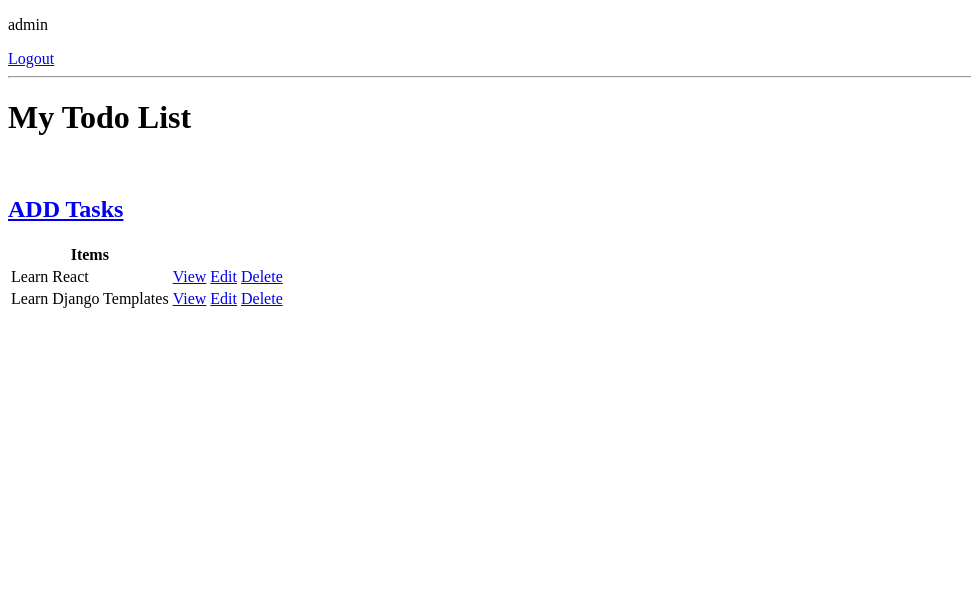
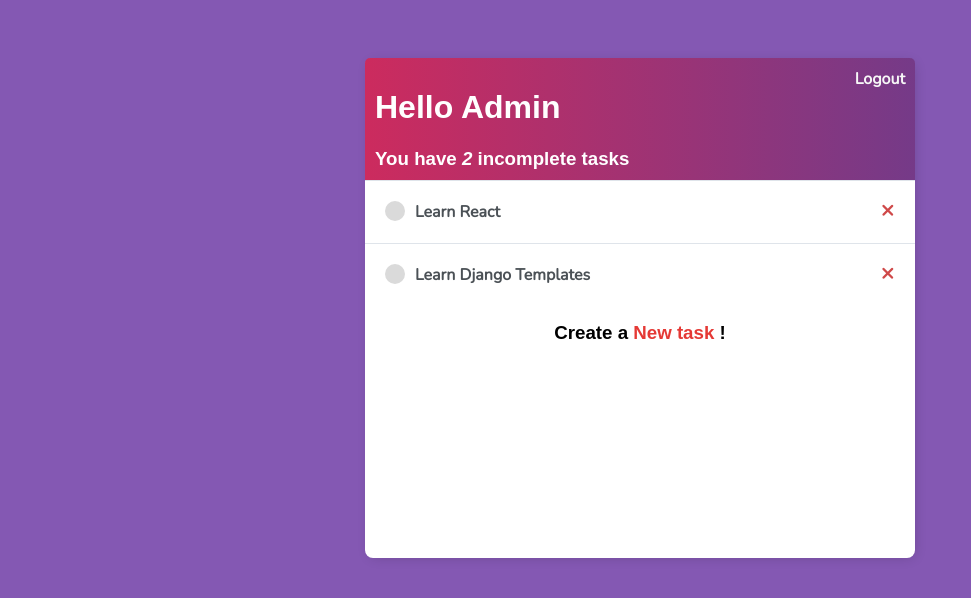
Before and after one commit to avidev-creator/djangoTodolist, a Django app: page / in a window 1280 px wide. Shown: the top 598 px of the page, without its empty margins (0-971 px from the left). Run offline with Django 4.2, Linux system fonts and the light colour scheme; a user stored in the database is signed in; data comes from the database, SQL or seed files in the repository.

Commit message:
final commit
this time with styling

```diff
--- /dev/null
+++ b/Todolist/back/todo_backend/api/static/main.css
@@ -0,0 +1,182 @@
+body {
+  background-color: #8458B3;
+  font-family: 'Nunito', sans-serif;
+  padding-top: 50px;
+}
+
+h1,
+h2,
+h3,
+h4,
+h5,
+h6
+  {
+  font-family: 'Raleway', sans-serif;
+}
+
+a,
+p {
+  color: #4b5156
+}
+
+a {
+  font-weight: 600;
+}
+
+.container {
+  max-width: 550px;
+  margin: auto;
+  background-color: #fff;
+  -webkit-box-shadow: 2px 2px 13px -4px rgba(0, 0, 0, 0.21);
+  box-shadow: 2px 2px 13px -4px rgba(0, 0, 0, 0.21);
+  border-radius: 8px;
+  height: 500px;
+}
+
+input {
+  outline: none;
+  border: none;
+}
+
+.header-bar {
+  display: flex;
+  justify-content: space-between;
+  color: #fff;
+  padding: 10px;
+  border-radius: 5px 5px 0 0;
+  background: linear-gradient(90deg, #cc2b5e  0%,  #753a88 100%);
+}
+
+.header-bar a {
+  color: rgb(247, 247, 247);
+  text-decoration: none;
+}
+
+.task-wrapper {
+  display: flex;
+  align-items: center;
+  justify-content: space-between;
+  background-color: #fff;
+  border-top: 1px solid #dfe4ea;
+  overflow: hidden;
+}
+
+.task-title {
+  display: flex;
+  padding: 20px;
+}
+
+.task-title a {
+  text-decoration: none;
+  color: #4b5156;
+  margin-left: 10px;
+}
+
+.task-complete-icon {
+  height: 20px;
+  width: 20px;
+  background-color: rgb(105, 192, 105);
+  border-radius: 50%;
+}
+
+.task-incomplete-icon {
+  height: 20px;
+  width: 20px;
+  background-color: rgb(218, 218, 218);
+  border-radius: 50%;
+}
+
+.delete-link {
+  text-decoration: none;
+  font-weight: 900;
+  color: #cf4949;
+  font-size: 22px;
+  line-height: 0;
+  padding: 20px 21px;
+}
+
+/*Handle Classes*/
+
+.handle {
+  display: inline-block;
+  padding: 20px 16px;
+  cursor: grab;
+  user-select: none;
+}
+
+.handle:after,
+.handle:before {
+  display: block;
+  content: "";
+}
+
+.handle:active,
+.handle:active:before,
+.handle:active:after {
+  cursor: grabbing;
+}
+
+.dropArea {
+  background-color: #f1f2f6;
+  color: black;
+  border: #ced6e0 1px solid;
+}
+
+.selectedTask {
+  opacity: 0.6;
+}
+
+
+#add-link {
+  color: #EB796F;
+  text-decoration: none;
+  font-size: 42px;
+  text-shadow: 1px 1px #81413b;
+}
+
+#search-add-wrapper {
+  display: flex;
+  justify-content: space-between;
+  align-items: center;
+  padding: 20px;
+}
+
+@media screen and (max-width:320px) {
+  #search-add-wrapper {
+      padding: 10px;
+  }
+}
+
+input[type=text],
+input[type=password],
+textarea {
+  border: 1px solid #757575;
+  border-radius: 5px;
+  padding: 10px;
+  width: 90%;
+}
+
+label {
+  padding-top: 10px !important;
+  display: block;
+}
+
+::placeholder {
+  font-weight: 300;
+  opacity: 0.5;
+}
+
+.button {
+  border: 1px solid #757575;
+  background-color: #FFF;
+  color: #EB796F;
+  padding: 10px;
+  font-size: 14px;
+  border-radius: 5px;
+  cursor: pointer;
+  text-decoration: none;
+}
+
+.card-body {
+  padding: 20px;
+}
--- /dev/null
+++ b/Todolist/back/todo_backend/api/templates/api/main.html
@@ -0,0 +1,21 @@
+{% load static %}
+
+<!DOCTYPE html>
+<html lang="en">
+
+<head>
+  <meta charset="utf-8">
+  <meta http-equiv="X-UA-Compatible" content="IE=edge">
+  <title>To Do App</title>
+  <meta name="description" content="">
+  <meta name="viewport" content="width=device-width, initial-scale=1">
+  <link rel="preconnect" href="https://fonts.gstatic.com">
+  <link href="https://fonts.googleapis.com/css2?family=Nunito:wght@200&display=swap" rel="stylesheet">
+  <link rel="stylesheet" href="{% static 'main.css' %}" />
+</head>
+
+<body>
+  <div class="container">{% block content %} {% endblock content %}</div>
+</body>
+
+</html>
--- a/Todolist/back/todo_backend/api/templates/api/task_list.html
+++ b/Todolist/back/todo_backend/api/templates/api/task_list.html
@@ -1,40 +1,44 @@
-<!DOCTYPE html>
-<html lang="en">
-<head>
-    <meta charset="UTF-8">
-    <meta name="viewport" content="width=device-width, initial-scale=1.0">
-    <title>Todo List App</title>
-</head>
-<body>
+{% extends 'api/main.html' %}
+{% block content %}
+
+
+<div class="header-bar">
+    <div>
+        <h1>Hello {{request.user|title}}</h1>
+        <h3 style="margin:0">You have <i>{{count}}</i> incomplete task{{ count|pluralize:"s" }}</h3>
+    </div>
 
     {% if request.user.is_authenticated %}
-        <p>{{request.user}}</p>
-        <a href="{% url 'logout' %}">Logout</a>
-    {% else %}
-        <a href="{% url 'login' %}">Login</a>
-    {% endif %}
+    <a href="{% url 'logout' %}">Logout</a> {% else %}
+    <a href="{% url 'login' %}">Login</a> {% endif %}
+</div>
 
-    <hr>
-    <h1>My Todo List</h1>
-    <br>
-    <h2><a href="{% url 'task-create' %}">ADD Tasks</a></h2>
-    <table>
-        <tr>
-            <th>Items</th>
-            <th></th>
-            <th></th>
-            <th></th>
-        </tr>
-        {% for task in tasks %}
-            <tr>
-                <td>{{task.title}}</td>
-                <td><a href="{% url 'task' task.id %}">View</a></td>
-                <td><a href="{% url 'task-update' task.id %}">Edit</a></td>
-                <td><a href="{% url 'task-delete' task.id %}">Delete</a></td>
-            </tr>
-            {% empty %}
-                <h3>No Items In List</h3>
-        {% endfor %}
-    </table>
-</body>
-</html>
+
+<div id="tasklist" class="task-items-wrapper">
+    {% for task in tasks %}
+    <div class="task-wrapper" data-position="{{task.pk}}">
+        <div class="task-title">
+            {% if task.complete %}
+            <div class="task-complete-icon"></div>
+            <i><s><a href="{% url 'task-update' task.id %}">{{task}}</a></s></i> {% else %}
+            <div class="task-incomplete-icon"></div>
+            <a href="{% url 'task-update' task.id %}">{{task}}</a> {% endif %}
+        </div>
+        <div class="task-controls">
+            <a class="delete-link" href="{% url 'task-delete' task.id %}">&#215;</a>
+        </div>
+    </div>
+
+    {% empty %}
+    <div style="text-align: center; padding-bottom: 10px; line-height: 1em;">
+        <h3>No new tasks are created.</h3>
+    </div>
+    {% endfor %}
+</div>
+
+<div style="text-align: center; padding-bottom: 10px; line-height: 1em;">
+    <h3>Create a <a style="text-decoration: none; color: #e53935;" href="{% url 'task-create' %}">New task</a> ! </h3>
+</div>
+
+
+{% endblock content %}
--- a/Todolist/back/todo_backend/api/views.py
+++ b/Todolist/back/todo_backend/api/views.py
@@ -1,4 +1,4 @@
-from typing import Any, Dict
+
 from django.shortcuts import render, redirect
 from django.http import HttpResponse
 from django.views.generic.list import ListView
@@ -13,6 +13,8 @@ from django.contrib.auth.forms import UserCreationForm
 from django.contrib.auth import login
 
 from .models import *
+
+
 
 
 
```
Also changed, not shown: Todolist/back/todo_backend/api/templates/api/login.html (+14 -14 lines), Todolist/back/todo_backend/api/templates/api/register.html (+20 -14 lines), Todolist/back/todo_backend/api/templates/api/task.html (+5 -10 lines), Todolist/back/todo_backend/api/templates/api/task_confirm_delete.html (+15 -14 lines), Todolist/back/todo_backend/api/templates/api/task_form.html (+17 -16 lines).
